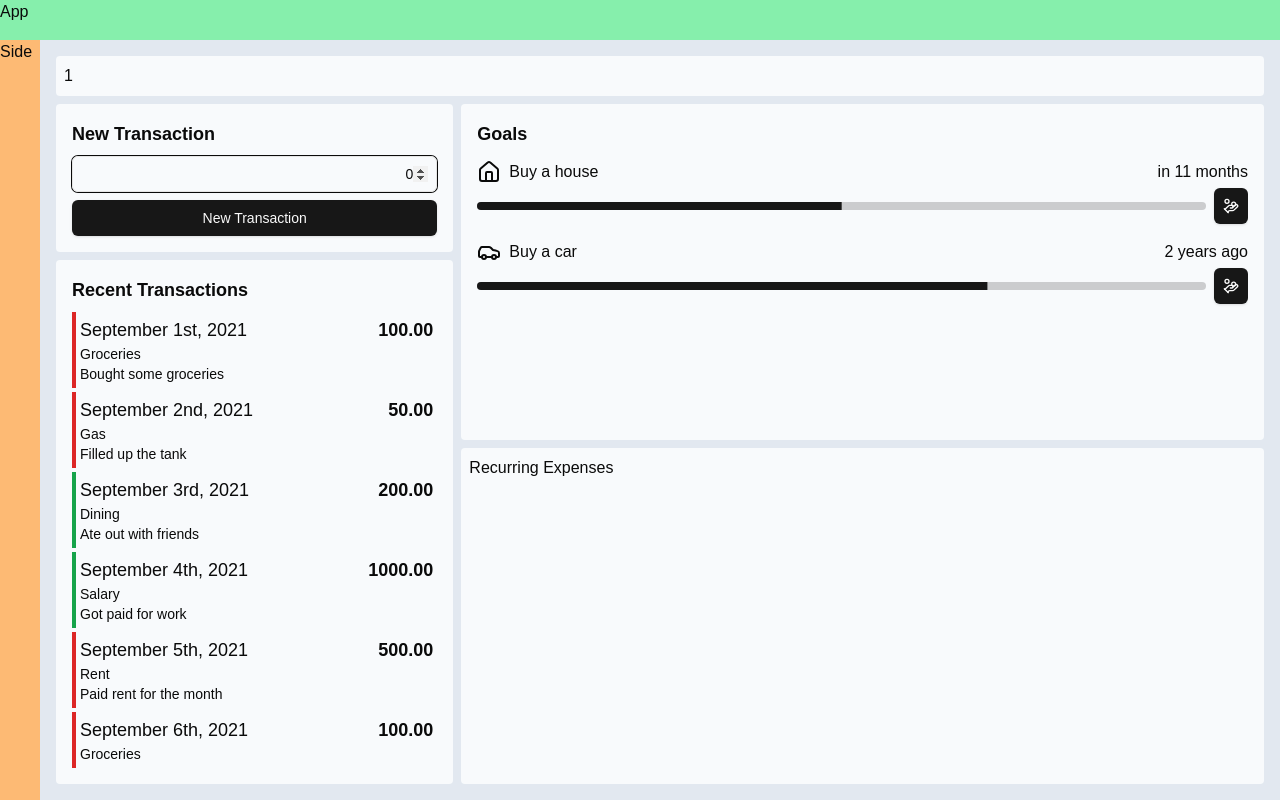
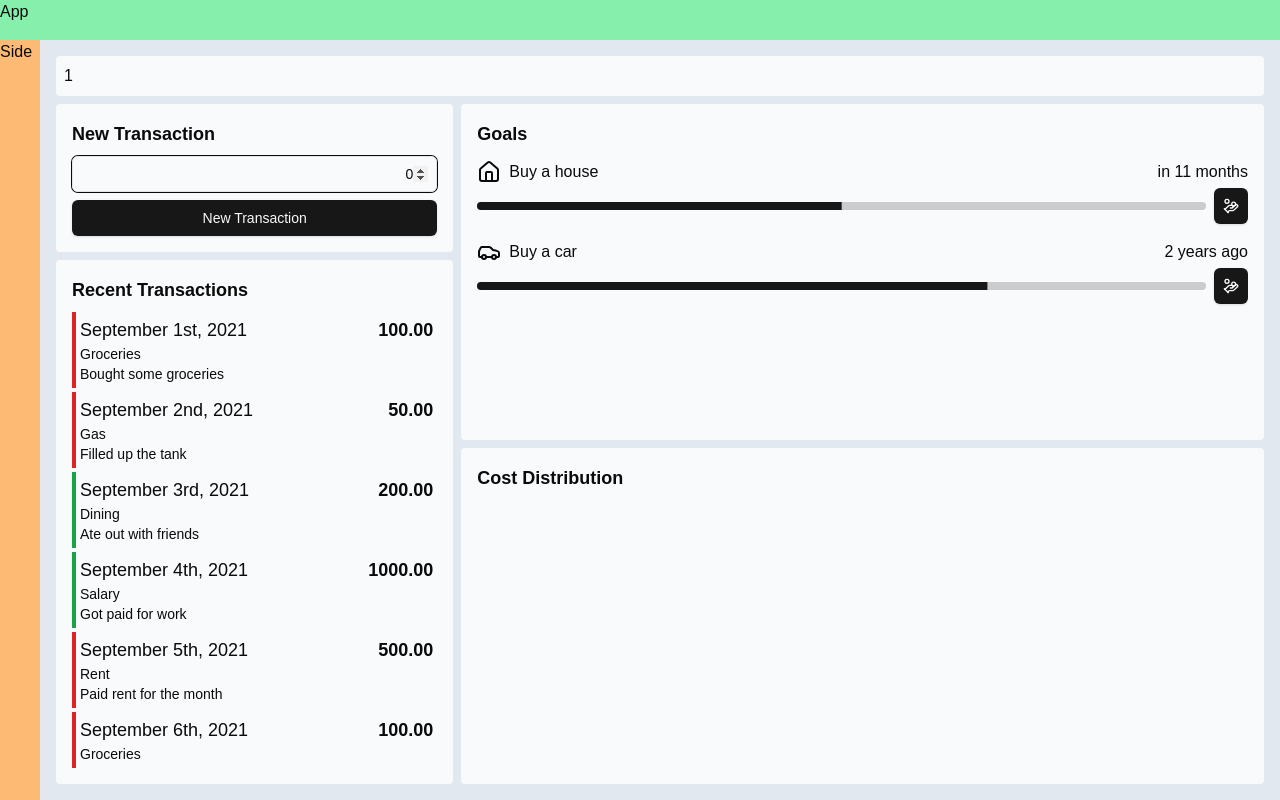
Before and after one commit to Shanaka11/exp_tracker, a Next.js app: page / in a window 1280 px wide. Built offline with nearby package versions, Linux system fonts and the light colour scheme.

Commit message:
Ready for charts

```diff
--- a/src/app/page.tsx
+++ b/src/app/page.tsx
@@ -1,4 +1,5 @@
 import GoalsCard from '@/features/goals/components/GoalsCard';
+import CostDistributionCard from '@/features/transaction/components/CostDistributionCard';
 import NewTransactionCard from '@/features/transaction/components/NewTransactionCard';
 import TransactionList from '@/features/transaction/components/TransactionList';
 
@@ -11,9 +12,7 @@ export default function Home() {
 			<NewTransactionCard />
 			<section className='grid grid-rows-2 flex-col gap-2 col-span-1 md:col-span-2 md:row-span-2'>
 				<GoalsCard />
-				<section className='bg-slate-50 rounded-sm p-2'>
-					Recurring Expenses
-				</section>
+				<CostDistributionCard />
 			</section>
 			<section className='bg-slate-50 rounded-sm p-4 flex flex-col gap-2 overflow-auto'>
 				<h4 className='font-bold text-lg'>Recent Transactions</h4>
--- /dev/null
+++ b/src/features/transaction/components/CostDistributionCard.tsx
@@ -0,0 +1,11 @@
+import React from 'react';
+
+const CostDistributionCard = () => {
+	return (
+		<section className='bg-slate-50 rounded-sm p-4 flex flex-col gap-2'>
+			<h4 className='font-bold text-lg'>Cost Distribution</h4>
+		</section>
+	);
+};
+
+export default CostDistributionCard;
--- /dev/null
+++ b/src/features/transaction/components/CostDistributionChart.tsx
@@ -0,0 +1,8 @@
+import React from 'react';
+
+const CostDistributionChart = () => {
+	// Show the cost distribution for the top 10 cost buckets in a bar chart
+	return <div>CostDistributionChart</div>;
+};
+
+export default CostDistributionChart;
```
